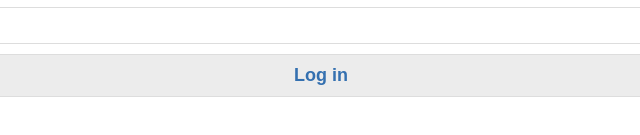
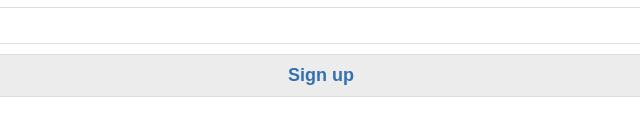
Before and after one commit to techstarteranhkim/website, a plain HTML site: page signup.html in a window 1280 px wide. Shown: the part 251-386 px from the top of the page, 319-959 px from the left. Drawn offline with Linux system fonts and the light colour scheme.

Commit message:
fixed small signup typo

```diff
--- a/signup.html
+++ b/signup.html
@@ -36,7 +36,7 @@
             <input type="email" id="email" name="email" placeholder="E-mail">
             <input type="password" id="password" name="password" placeholder="Password"></textarea>
             <input type="name" id="name" name="name" placeholder="Name"></textarea>
-            <input type="submit" value="Log in" onclick="signupSuccessful()">
+            <input type="submit" value="Sign up" onclick="signupSuccessful()">
         </form>
     </div>
 </body>
```
